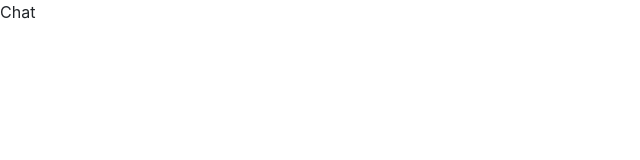
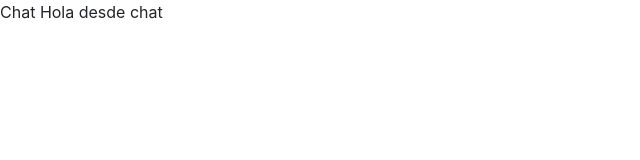
Before and after one commit to Jefh15/context-api-chat, a React (Create React App) app: page / in a window 1280 px wide. Shown: the top 160 px of the page, without its empty margins (0-640 px from the left). Built offline with nearby package versions, Linux system fonts and the light colour scheme.

Commit message:
Creo mi directorio context ---> dentro del directorio creo el Context ---> ChatProvider.js ---> ahi creo la configuracion

```diff
--- a/src/App.jsx
+++ b/src/App.jsx
@@ -1,9 +1,18 @@
+
+// importo mi context
+import React from "react";
+import { ChatContext } from "./context/ChatProvider";
+
+function App() {
+
+  // hago destructuring
+  const { saludo } = React.useContext(ChatContext)
 
 
-function App() {
+
   return (
     <div>
-      Chat
+      Chat {saludo}
     </div>
   );
 }
--- /dev/null
+++ b/src/context/ChatProvider.js
@@ -0,0 +1,29 @@
+import React from 'react'
+
+// exporto el contexto o provider que es mi clase
+export const ChatContext = React.createContext()
+
+
+
+// para configurar el provider llamabamos a los props
+const ChatProvider = (props) => {
+
+    const saludo = 'Hola desde chat'
+
+
+    return (
+        // uso la constante que tiene mi context para agregarle que es un provider
+        <ChatContext.Provider
+            // le paso el valor que quiero pasar a que usen mis hijos
+            value={{
+                // paso mi prop
+                saludo
+            }}
+        >
+            {/* enviamos los hijos */}
+            {props.children}
+        </ChatContext.Provider>
+    )
+}
+
+export default ChatProvider
--- a/src/index.js
+++ b/src/index.js
@@ -2,9 +2,19 @@ import React from 'react';
 import ReactDOM from 'react-dom/client';
 import App from './App.jsx';
 
+
+// importo el chatprovider
+import ChatProvider from './context/ChatProvider.js';
+
+
 const root = ReactDOM.createRoot(document.getElementById('root'));
 root.render(
   // <React.StrictMode>
-  <App />
+  // Envuelvo mis hijos
+  <ChatProvider>
+    {/* Hijos */}
+    <App />
+
+  </ChatProvider>
   // {/* </React.StrictMode> */ }
 );
```
